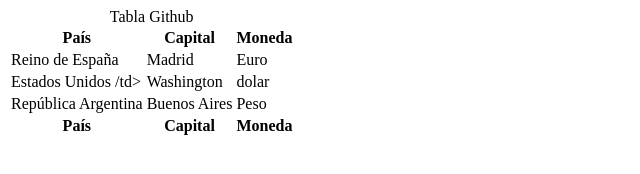
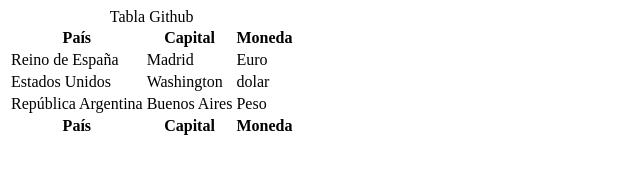
Before and after one commit to CaliNT693/Tabla-Github, a plain HTML site: page index.html in a window 1280 px wide. Shown: the full height of the page, 0-640 px from the left. Drawn offline with Linux system fonts and the light colour scheme.

Commit message:
Update index.html

```diff
--- a/index.html
+++ b/index.html
@@ -14,7 +14,7 @@
       <td>Euro</td>
     </tr>
     <tr>
-      <td>Estados Unidos /td>
+      <td>Estados Unidos </td>
       <td>Washington</td>
       <td>dolar</td>
     </tr>
```
